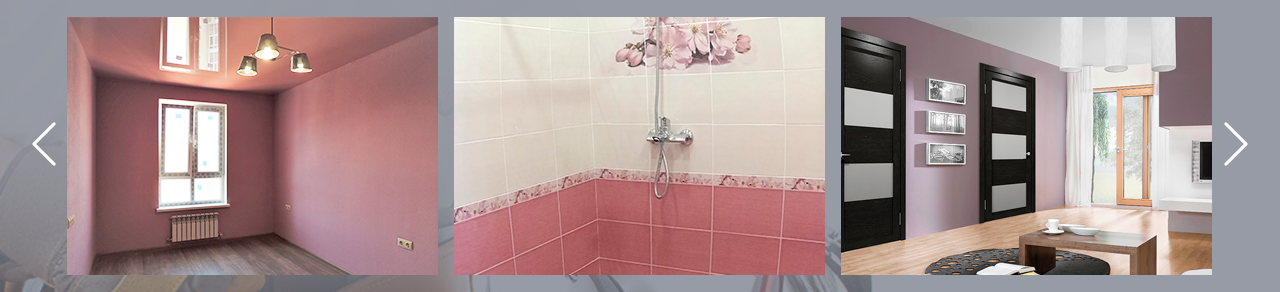
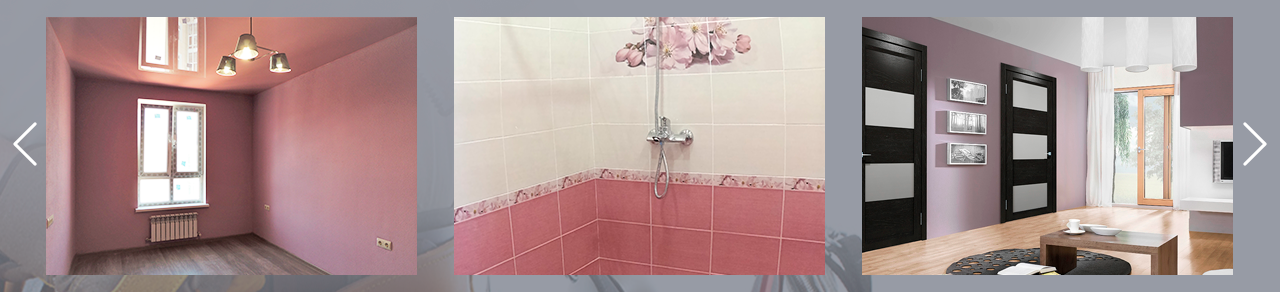
Before and after one commit to DianaPogosyan/Mosfa, a plain HTML site: page index.html in a window 1280 px wide. Shown: the part 146-438 px from the top of the page. Drawn offline with nearby package versions, Linux system fonts and the light colour scheme.

Commit message:
slash-correct

```diff
--- a/css/style.css
+++ b/css/style.css
@@ -35,10 +35,8 @@
     margin-top: 0;
 }
 .slider {
-    margin-left: 0;
-    width: 96%;
+    width: 100%;
     position: relative;
-    padding-left: 2%;
 }
 .prev,
 .next {
@@ -144,10 +142,16 @@
     background: url('../img/check1.png') no-repeat left 10px top 0, url('../img/check2.png') no-repeat left 15px top 4.5px;
 
 }
-.form__consent a{
+.form__consent a {
     color: #142277;
     text-decoration: underline;
     font-size: 10px;
+}
+.form__consent a:hover {
+    color: rgb(160, 68, 99);
+}
+.form__consent a:active {
+    color: rgb(51, 9, 9);
 }
 
 .form__button {
@@ -165,6 +169,13 @@
 
 }
 
+.form__button:hover {
+    background-color: rgb(71, 7, 7);
+}
+.form__button:active {
+    background-color: rgb(2, 27, 26);
+}
+
 .option {
     text-align: center;
     color: #424141;
@@ -173,6 +184,14 @@
     margin-left: 1%;
 
 }
+
+.slider__item {
+    text-align: center;
+}
+.slider__img {
+    margin: auto;
+}
+
 
 .option__title {
     font-family: 'Montserrat-bold';
@@ -190,13 +209,6 @@
 }
 
 @media screen and (min-width: 500px) {
-
-    .slider {
-         width: 98%;
-         margin-left: 1%;
-         padding-right: 5px;
-         padding-left: 5px;
-    }
 
     .small-title {
          font-size: 25px;
@@ -246,7 +258,6 @@
        height: 52px;
        margin-bottom: 20px;
        margin-left: 6.5%;
-       padding-left: 15px;
     }
 
     .form__consent {
@@ -299,7 +310,6 @@
 
     .excursion__registration {
          width: 60%;
-         height: 400px;
          top: 240px;
          left: 20%;
      }
@@ -312,7 +322,6 @@
      }
 
      .form__button {
-
          font-size: 17px;
      }
      .option__title {
@@ -327,10 +336,6 @@
 
     .site__content-examples {
         height: 100%;
-     }
-     .slider {
-         width: 100%;
-         margin-left: 0%;
      }
 
      .excursion {
@@ -409,10 +414,10 @@
 
 @media screen and (min-width: 1280px) {
     .slider {
-        width: 95%;
-        margin-left: 2.5%;
-        padding-right: 22px;
-        padding-left: 35px;
+        width: 98%;
+        margin-left: 1%;
+        padding-right: 15px;
+        padding-left: 15px;
     }
 
     .excursion__registration {
@@ -451,10 +456,9 @@
 
     .slider {
         width: 1240px;
-        margin-left: 7.5%;
         margin-left: 9.5%;
         padding-right: 40px;
-        padding-left: 50px;
+        padding-left: 40px;
     }
 
 
--- a/index.html
+++ b/index.html
@@ -3,10 +3,10 @@
 <head>
     <meta charset="UTF-8">
     <meta name="viewport" content="width=device-width, initial-scale=1.0">
-    <link rel="stylesheet" type="text/css" href="./css/normalize.css"/>
-    <link rel="stylesheet" type="text/css" href="./slick/slick.css">
-    <link rel="stylesheet" type="text/css" href="./slick/slick-theme.css">
-    <link rel="stylesheet" type="text/css" href="./css/style.css">
+    <link rel="stylesheet" type="text/css" href="/css/normalize.css"/>
+    <link rel="stylesheet" type="text/css" href="/slick/slick.css">
+    <link rel="stylesheet" type="text/css" href="/slick/slick-theme.css">
+    <link rel="stylesheet" type="text/css" href="/css/style.css">
 
     <title>Тестовое задание - фирма, осуществляющая ремонт.</title>
 </head>
@@ -19,16 +19,16 @@
               <div class="portfolio__slider">
                   <div class="slider">
 					            <div class="slider__item">
-						            <img src="./img/slide1.png" alt="Картинка1" class="slider__img"/>
+						            <img src="/img/slide1.png" alt="Картинка1" class="slider__img"/>
 					            </div>
 					            <div class="slider__item">
-						            <img src="./img/slide2.png" alt="Картинка2" class="slider__img"/>
+						            <img src="/img/slide2.png" alt="Картинка2" class="slider__img"/>
 					            </div>
 					            <div class="slider__item">
-						            <img src="./img/slide3.png" alt="Картинка3" class="slider__img"/>
+						            <img src="/img/slide3.png" alt="Картинка3" class="slider__img"/>
 					            </div>
 					           <div class="slider__item">
-						            <img src="./img/slide4.png" alt="Картинка4" class="slider__img"/>
+						            <img src="/img/slide4.png" alt="Картинка4" class="slider__img"/>
 					           </div>
                    </div>
                </div>
@@ -56,15 +56,15 @@
         <div class="option">
               <div class="option__title">Если вы из другого города, то:</div>
               <div class="option__communication option__communication-left">
-                   <img src="./img/opt1.png" alt="Курьер">
+                   <img src="/img/opt1.png" alt="Курьер">
                    <p>Мы отправим Вам оригиналы документов с курьером, который доставит их в удобное Вам место и время, а потом заберет.</p>
                </div>
               <div class="option__communication option__communication-center">
-                   <img src="./img/opt2.png" alt="WhatsApp">
+                   <img src="/img/opt2.png" alt="WhatsApp">
                    <p>Для контроля процесса ремонта используется удобный вариант связи по WhatsApp.</p>
                </div>
               <div class="option__communication option__communication-right">
-                  <img src="./img/opt3.png" alt="Видеосвязь">
+                  <img src="/img/opt3.png" alt="Видеосвязь">
                   <p>Покажем объект с помощью фото и видеосвязи в реальном времени.</p>
                </div>
          </div>
@@ -73,7 +73,7 @@
 
     <script type="text/javascript" src="//code.jquery.com/jquery-1.11.0.min.js"></script>
     <script type="text/javascript" src="//code.jquery.com/jquery-migrate-1.2.1.min.js"></script>
-    <script type="text/javascript" src="./slick/slick.min.js"></script>
+    <script type="text/javascript" src="/slick/slick.min.js"></script>
     <script type="text/javascript">
         $(function(){
             $('.slider').slick({
@@ -86,8 +86,8 @@
   focusOnSelect: true,
   easing: 'linear',
   lazyLoad: 'ondemand',
-  prevArrow: "<img src='./img/arrow1.png' class='prev' alt='1'>",
-  nextArrow: "<img src='./img/arrow2.png' class='next' alt='2'>",
+  prevArrow: "<img src='/img/arrow1.png' class='prev' alt='1'>",
+  nextArrow: "<img src='/img/arrow2.png' class='next' alt='2'>",
   responsive: [
 	    {
 	      breakpoint: 780,
```
